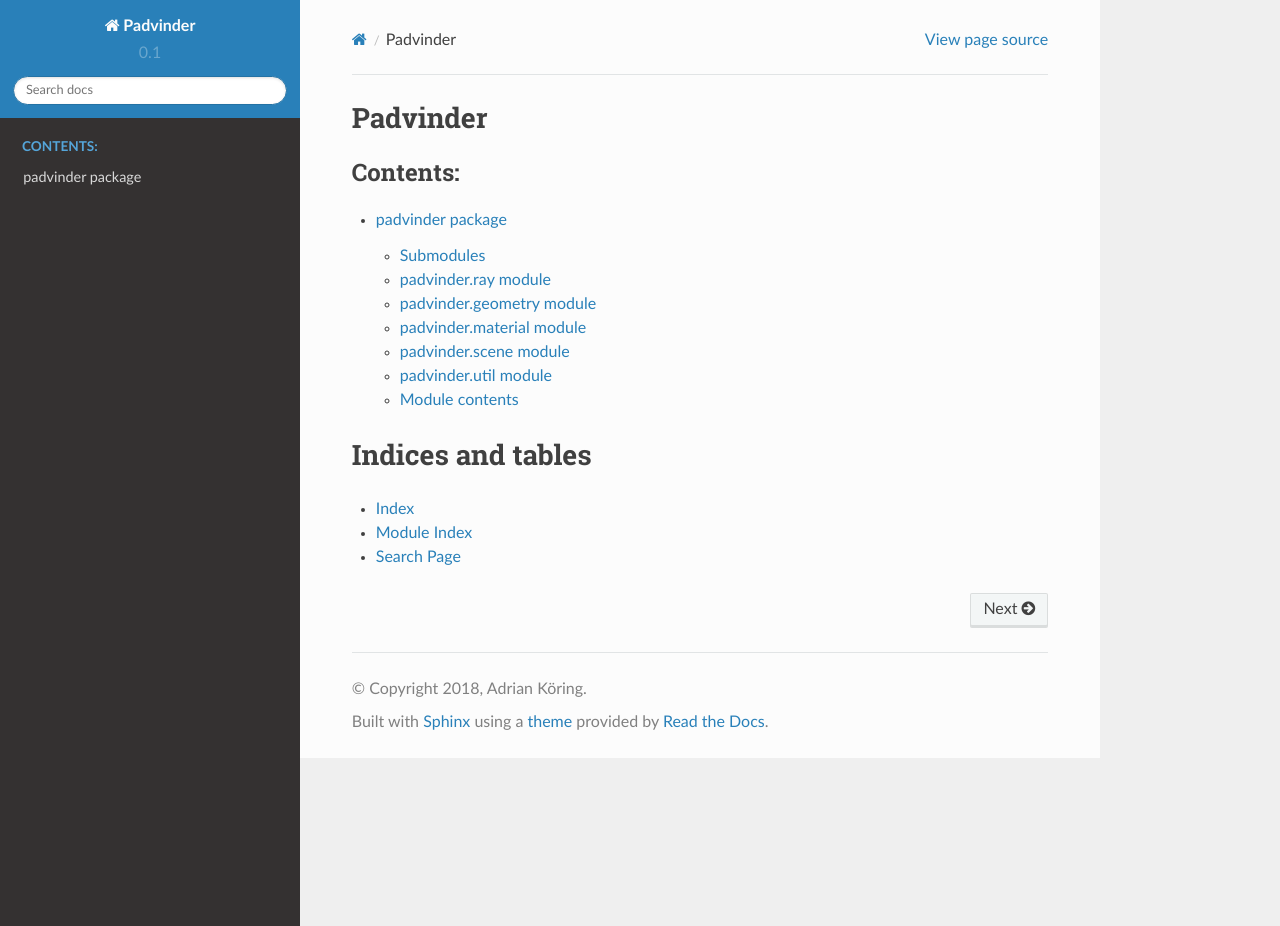
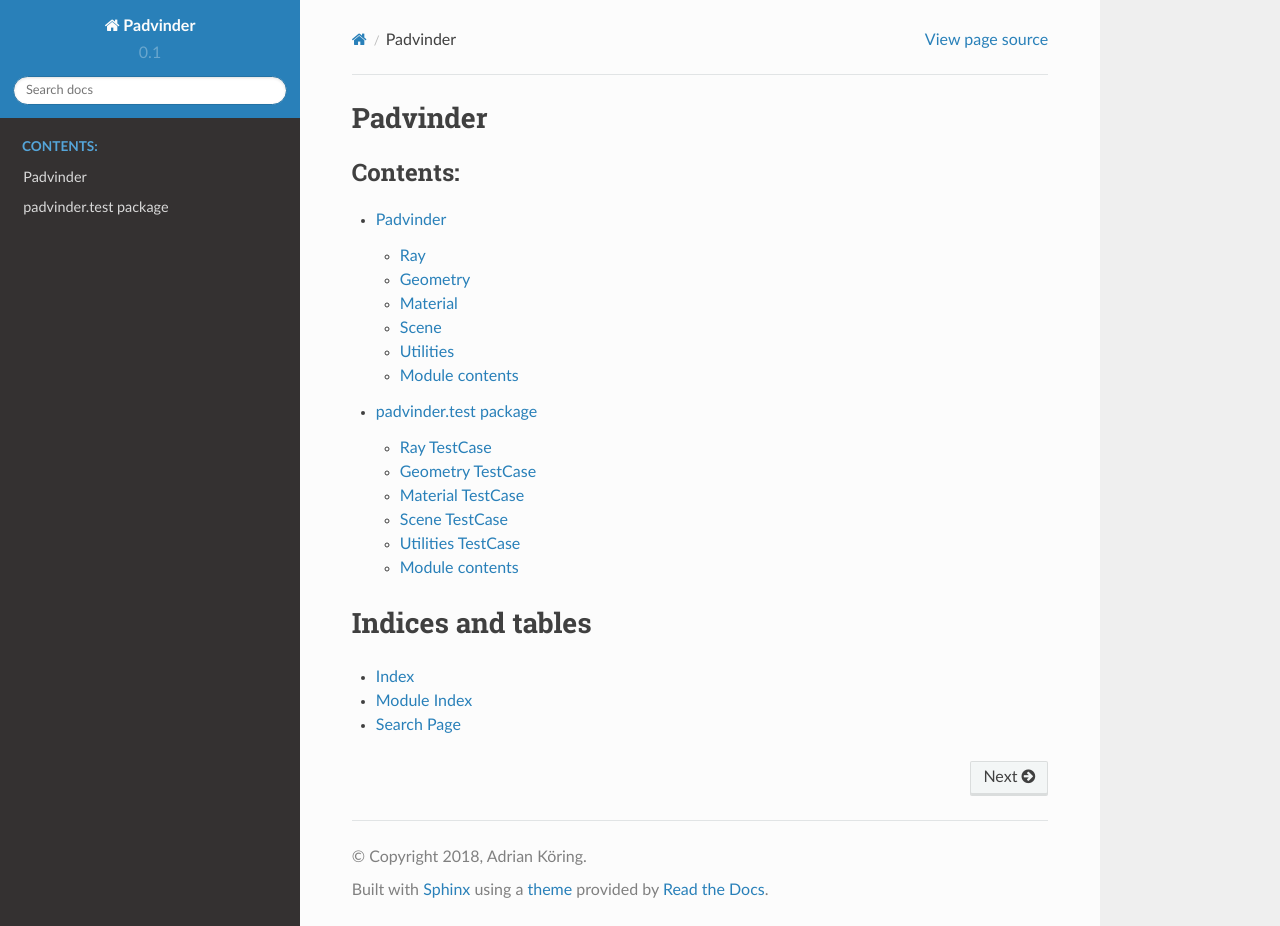
Before and after one commit to adriankoering/padvinder, a Sphinx documentation site: the page built from docs/source/index.rst, in a window 1280 px wide and 926 px high. Built offline with Sphinx 7.4.7 and the Read the Docs theme 2.0.0, drawn with Linux system fonts in a browser that asks for light colours.

Commit message:
Customise headings

```diff
--- a/docs/source/index.rst
+++ b/docs/source/index.rst
@@ -11,7 +11,7 @@ Padvinder
    :caption: Contents:
 
    padvinder
-
+   padvinder.test
 
 
 Indices and tables
--- a/docs/source/padvinder.rst
+++ b/docs/source/padvinder.rst
@@ -1,10 +1,7 @@
-padvinder package
+Padvinder
 =================
 
-Submodules
-----------
-
-padvinder\.ray module
+Ray
 ---------------------
 
 .. automodule:: padvinder.ray
@@ -13,7 +10,7 @@ padvinder\.ray module
     :show-inheritance:
 
 
-padvinder\.geometry module
+Geometry
 ---------------------
 
 .. automodule:: padvinder.geometry
@@ -22,7 +19,7 @@ padvinder\.geometry module
     :show-inheritance:
 
 
-padvinder\.material module
+Material
 ----------------------
 
 .. automodule:: padvinder.material
@@ -31,7 +28,7 @@ padvinder\.material module
     :show-inheritance:
 
 
-padvinder\.scene module
+Scene
 ----------------------
 
 .. automodule:: padvinder.scene
@@ -40,7 +37,7 @@ padvinder\.scene module
     :show-inheritance:
 
 
-padvinder\.util module
+Utilities
 ----------------------
 
 .. automodule:: padvinder.util
--- a/docs/source/padvinder.test.rst
+++ b/docs/source/padvinder.test.rst
@@ -1,10 +1,7 @@
 padvinder\.test package
 =======================
 
-Submodules
-----------
-
-padvinder\.test\.test\_ray module
+Ray TestCase
 ---------------------------------
 
 .. automodule:: padvinder.test.test_ray
@@ -12,7 +9,34 @@ padvinder\.test\.test\_ray module
     :undoc-members:
     :show-inheritance:
 
-padvinder\.test\.test\_util module
+Geometry TestCase
+---------------------
+
+.. automodule:: padvinder.test.test_geometry
+    :members:
+    :undoc-members:
+    :show-inheritance:
+
+
+Material TestCase
+----------------------
+
+.. automodule:: padvinder.test.test_material
+    :members:
+    :undoc-members:
+    :show-inheritance:
+
+
+Scene TestCase
+----------------------
+
+.. automodule:: padvinder.test.test_scene
+    :members:
+    :undoc-members:
+    :show-inheritance:
+
+
+Utilities TestCase
 ----------------------------------
 
 .. automodule:: padvinder.test.test_util
```
